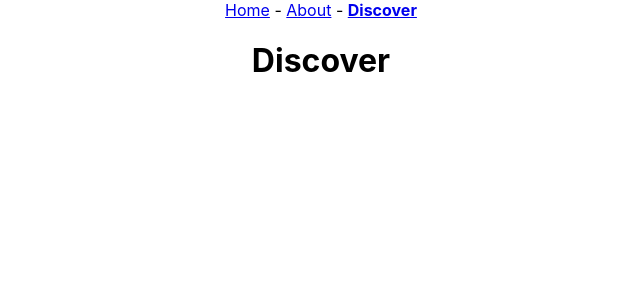
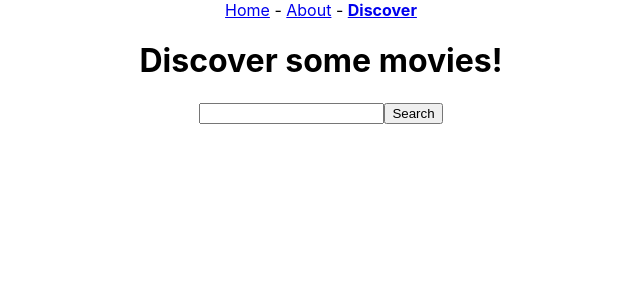
Before and after one commit to Codaisseur/movies_ts, a React (Create React App) app: page /discover in a window 1280 px wide. Shown: the top 300 px of the page, without its empty margins (319-959 px from the left). Built offline with nearby package versions, Linux system fonts and the light colour scheme.

Commit message:
Added a controlled component to DiscoverMoviesPage

```diff
--- a/src/pages/DiscoverMoviesPage.tsx
+++ b/src/pages/DiscoverMoviesPage.tsx
@@ -1,9 +1,23 @@
-import React from "react";
+// src/pages/DiscoverMoviesPage.tsx
+import React, { useState } from "react";
 
 export default function DiscoverMoviesPage() {
+  const [searchText, setSearchText] = useState("");
+
+  const search = () => {
+    console.log("TODO search movies for:", searchText);
+  };
+
   return (
     <div>
-      <h1>Discover</h1>
+      <h1>Discover some movies!</h1>
+      <p>
+        <input
+          value={searchText}
+          onChange={e => setSearchText(e.target.value)}
+        />
+        <button onClick={search}>Search</button>
+      </p>
     </div>
   );
 }
```
Also changed, not shown: 1 other file (tests, documents, lock files or other folders).
